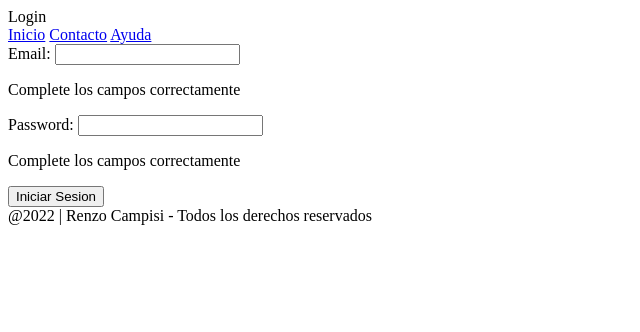
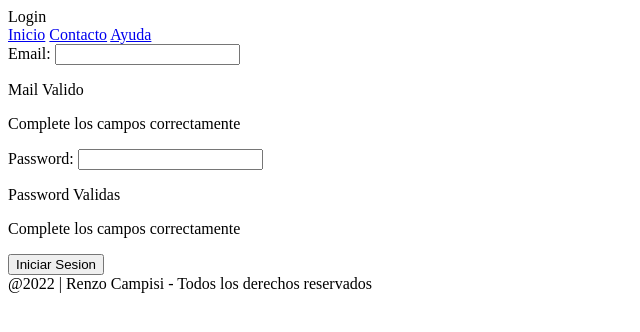
Before and after one commit to renzocampisi/Parcial02_LPPA, a plain HTML site: page Login/index.html in a window 1280 px wide. Shown: the whole page, without its empty margins (0-640 px from the left). Drawn offline with Linux system fonts and the light colour scheme.

Commit message:
master: Agregado de mensajes validos

```diff
--- a/Login/index.html
+++ b/Login/index.html
@@ -23,11 +23,13 @@
             <div class="emailForm">
                 <label class="emailLabel">Email:</label>
                 <input type="email" name="" id="email">
+                <p class="campoCorrecto">Mail Valido</p>
                 <p class="campoIncorrecto">Complete los campos correctamente</p>
             </div>
             <div class="passwordForm">
                 <label class="passwordLabel">Password:</label>
                 <input type="password" name="" id="password">
+                <p class="campoCorrecto">Password Validas</p>
                 <p class="campoIncorrecto">Complete los campos correctamente</p>
             </div>
             <input type="button" value="Iniciar Sesion" id="botonInicio">
```
